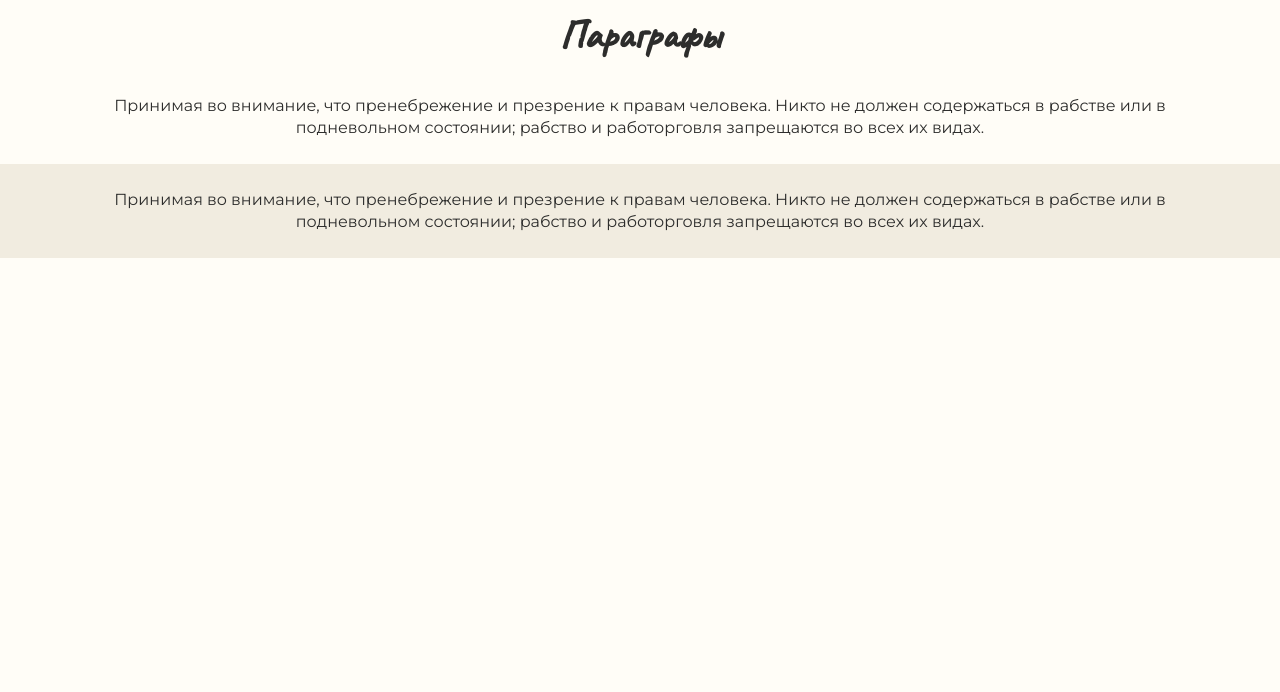
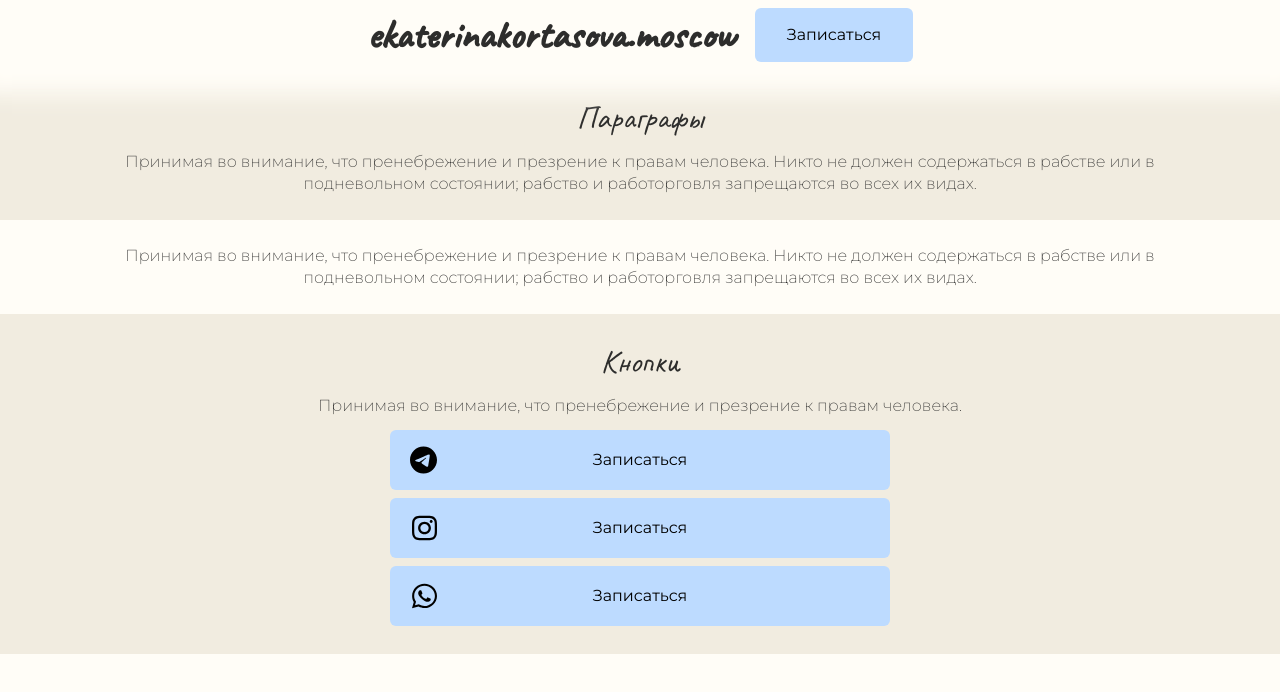
Before and after one commit to TomSssM/psychology-website, a website: page index.html in a window 1280 px wide. Drawn offline with nearby package versions, Linux system fonts and the light colour scheme; files that its build step writes are made by us from their sources.

Commit message:
create buttons

```diff
--- a/index.html
+++ b/index.html
@@ -12,12 +12,26 @@
   <link rel="stylesheet" href="https://fonts.googleapis.com/css2?family=Caveat:wght@400;500&display=swap" />
   <link rel="stylesheet" href="./build/styles.css" />
 </head>
-<body>
+<body class="body">
   <header class="header">
-    <h1 class="title">Параграфы</h1>
+    <h1 class="title header__title">ekaterinakortasova.moscow</h1>
+    <span id="contact-button" class="header__contact-button">
+      <button role="button" class="button">Записаться</button>
+    </span>
   </header>
 
   <main class="main">
+    <section class="section section_highlight">
+      <article class="article">
+        <h2 class="subtitle">Параграфы</h2>
+        <p class="paragraph">
+          Принимая во внимание, что пренебрежение и презрение к правам человека.
+          Никто не должен содержаться в рабстве или в подневольном состоянии; рабство и работорговля
+          запрещаются во всех их видах.
+        </p>
+      </article>
+    </section>
+
     <section class="section">
       <article class="article">
         <p class="paragraph">
@@ -28,14 +42,33 @@
       </article>
     </section>
 
-    <section class="section section_highlight">
+    <section id="contact-section" class="section section_highlight">
+      <h2 class="subtitle">Кнопки</h2>
       <article class="article">
         <p class="paragraph">
           Принимая во внимание, что пренебрежение и презрение к правам человека.
-          Никто не должен содержаться в рабстве или в подневольном состоянии; рабство и работорговля
-          запрещаются во всех их видах.
         </p>
       </article>
+      <div class="buttons-container">
+        <button role="link" class="button button_fullwidth button_with_icon-left">
+          <i class="button__icon icon icon_type_telegram"></i>
+          <span class="button__content">
+            Записаться
+          </span>
+        </button>
+        <button role="link" class="button button_fullwidth button_with_icon-left">
+          <i class="button__icon icon icon_type_instagram"></i>
+          <span class="button__content">
+            Записаться
+          </span>
+        </button>
+        <button role="link" class="button button_fullwidth button_with_icon-left">
+          <i class="button__icon icon icon_type_whatsapp"></i>
+          <span class="button__content">
+            Записаться
+          </span>
+        </button>
+      </div>
     </section>
   </main>
 </body>
--- a/src/_mixins.scss
+++ b/src/_mixins.scss
@@ -7,3 +7,16 @@
   font-size: 40px;
   line-height: 50px;
 }
+
+@mixin font-size-subtitle {
+  font-size: 32px;
+  line-height: 40px;
+}
+
+@mixin transition-primary($property: 'all') {
+  transition: {
+    property: #{$property};
+    duration: $transition-duration-primary;
+    timing-function: $transition-timing-function-primary;
+  }
+}
--- a/src/_reset.scss
+++ b/src/_reset.scss
@@ -1,7 +1,5 @@
-html {
-  font-family: $font-family-primary;
-  color: $color-text-primary;
-  background-color: $color-background-primary;
+* {
+  -webkit-tap-highlight-color: transparent;
 }
 
 html, body {
@@ -17,3 +15,17 @@ h1, h2, h3, h4, h5, h6 {
 p {
   margin: 0;
 }
+
+button {
+  font-family: inherit;
+  border: none;
+  background: none;
+  margin: 0px;
+  padding: 0px;
+}
+
+a {
+  text-decoration: none;
+  color: inherit;
+  cursor: inherit;
+}
--- a/src/_variables.scss
+++ b/src/_variables.scss
@@ -1,6 +1,21 @@
 $font-family-primary: 'Montserrat', sans-serif;
 $font-family-title: 'Caveat', cursive;
 
+$font-weight-primary: 200;
+$font-weight-action: 400;
+
 $color-background-primary: #fffdf7;
+$color-background-action: #bddbff;
+$color-background-action-focus: #e1eeff;
+$color-background-action-active: #d8e6f8;
+$color-background-action-hover: #a4cafb;
 $color-background-highlight: #f1ece0;
 $color-text-primary: #2d2d2c;
+
+$transition-duration-primary: .2s;
+$transition-timing-function-primary: ease-out;
+
+$border-radius-s: 6px;
+
+$box-shadow-background-primary: 0px 4px 20px 20px #fffdf7;
+$box-shadow-background-action: 0px 0px 2px 1px #86bcffd4;
--- a/src/styles.scss
+++ b/src/styles.scss
@@ -1,6 +1,19 @@
 @import './variables';
 @import './mixins';
 @import './reset';
+
+html {
+  font: {
+    family: $font-family-primary;
+    weight: $font-weight-primary;
+  };
+  color: $color-text-primary;
+  background-color: $color-background-primary;
+}
+
+.body {
+  position: relative;
+}
 
 .title {
   @include font-size-title;
@@ -8,6 +21,43 @@
   padding: 10px 0px;
   font-family: $font-family-title;
   text-align: center;
+}
+
+.subtitle {
+  @include font-size-subtitle;
+
+  font: {
+    family: $font-family-title;
+    weight: $font-weight-primary;
+  };
+  padding: 8px 0px;
+  text-align: center;
+}
+
+.header {
+  position: sticky;
+  top: 0;
+  display: flex;
+  flex-flow: row wrap;
+  align-items: center;
+  justify-content: center;
+  background-color: $color-background-primary;
+  box-shadow: $box-shadow-background-primary;
+
+  &__title {
+    margin-right: 20px;
+  }
+
+  &__contact-button {
+    @include transition-primary(#{opacity});
+
+    opacity: 1;
+
+    &_hidden {
+      pointer-events: none;
+      opacity: 0;
+    }
+  }
 }
 
 .section {
@@ -29,3 +79,88 @@
   padding: 5px 30px;
   text-align: center;
 }
+
+.buttons-container {
+  margin: 10px 0px;
+  padding: 0px 10px;
+  text-align: center;
+  max-width: 500px;
+  margin: auto;
+
+  > * {
+    margin: 8px auto;
+  }
+}
+
+.button {
+  @include font-size-primary;
+  @include transition-primary(#{background-color, box-shadow});
+
+  display: inline-flex;
+  justify-content: center;
+  align-items: center;
+  padding: 16px 32px;
+  background-color: $color-background-action;
+  font-weight: $font-weight-action;
+  box-shadow: none;
+  border-radius: $border-radius-s;
+  cursor: pointer;
+
+  &:hover {
+    background-color: $color-background-action-hover;
+    box-shadow: $box-shadow-background-action;
+  }
+
+  &:focus-visible {
+    outline: none;
+    box-shadow: none;
+    background-color: $color-background-action-focus;
+  }
+
+  &:active {
+    box-shadow: none;
+    background-color: $color-background-action-active;
+  }
+
+  &_fullwidth {
+    display: flex;
+    width: 100%;
+  }
+
+  &_with {
+    &_icon-left {
+      padding-left: 20px;
+      padding-right: 20px + 28px;
+    }
+  }
+
+  &__content {
+    flex: 1;
+    align-items: center;
+  }
+
+  &__icon {
+    width: 28px;
+    height: 28px;
+  }
+}
+
+.icon {
+  display: inline-block;
+  background-repeat: no-repeat;
+  background-position: center center;
+
+  &_type {
+    &_instagram {
+      background-image: url("../assets/instagram.svg");
+    }
+
+    &_telegram {
+      background-image: url("../assets/telegram.svg");
+    }
+
+    &_whatsapp {
+      background-image: url("../assets/whatsapp.svg");
+    }
+  }
+}
```
Also changed, not shown: assets/instagram.svg (added), assets/telegram.svg (added), assets/whatsapp.svg (added).
